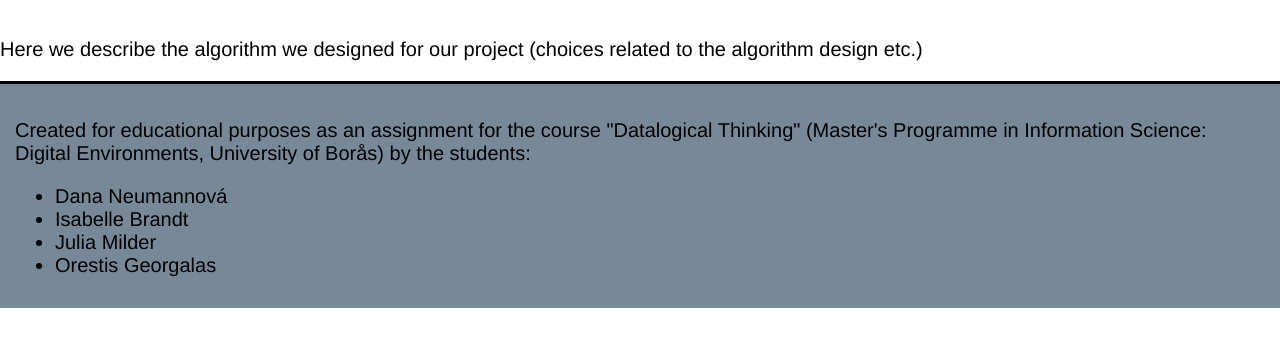
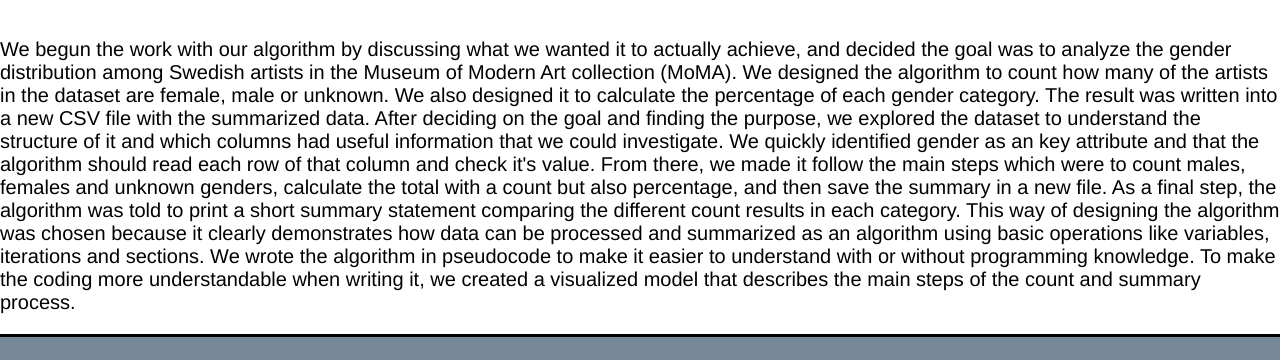
Before and after one commit to OresGeo/Datalogical_Thinking_Group_Project_1, a plain HTML site: page algorithm.html in a window 1280 px wide. Shown: the part 440-800 px from the top of the page. Drawn offline with Linux system fonts and the light colour scheme.

Commit message:
Update algorithm.html

```diff
--- a/algorithm.html
+++ b/algorithm.html
@@ -18,7 +18,13 @@
     <body>
         <h2>The Project Algorithm</h2>
         <p>
-            Here we describe the algorithm we designed for our project (choices related to the algorithm design etc.)
+            We begun the work with our algorithm by discussing what we wanted it to actually achieve, and decided the goal was to analyze the gender distribution among Swedish artists in the Museum of Modern Art collection (MoMA). We designed the algorithm to count how many of the artists in the dataset are female, male or unknown. We also designed it to calculate the percentage of each gender category. The result was written into a new CSV file with the summarized data.
+
+After deciding on the goal and finding the purpose, we explored the dataset to understand the structure of it and which columns had useful information that we could investigate. We quickly identified gender as an key attribute and that the algorithm should read each row of that column and check it's value. From there, we made it follow the main steps which were to count males, females and unknown genders, calculate the total with a count but also percentage, and then save the summary in a new file. As a final step, the algorithm was told to print a short summary statement comparing the different count results in each category.
+
+This way of designing the algorithm was chosen because it clearly demonstrates how data can be processed and summarized as an algorithm using basic operations like variables, iterations and sections. We wrote the algorithm in pseudocode to make it easier to understand with or without programming knowledge.
+
+To make the coding more understandable when writing it, we created a visualized model that describes the main steps of the count and summary process.
         </p>
     </body>
     <footer> <!-- The "footer" includes information on copyright, contact info etc. Basically what shows at the bottom of most webpages.-->
```
